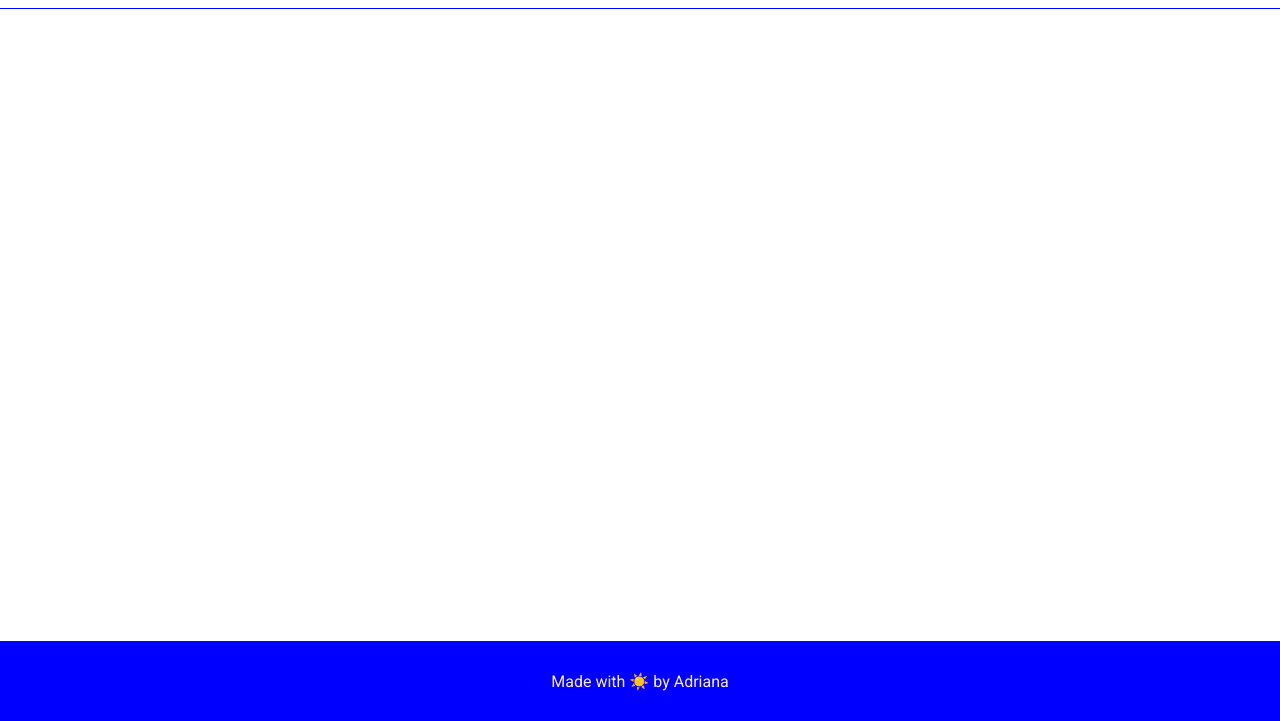
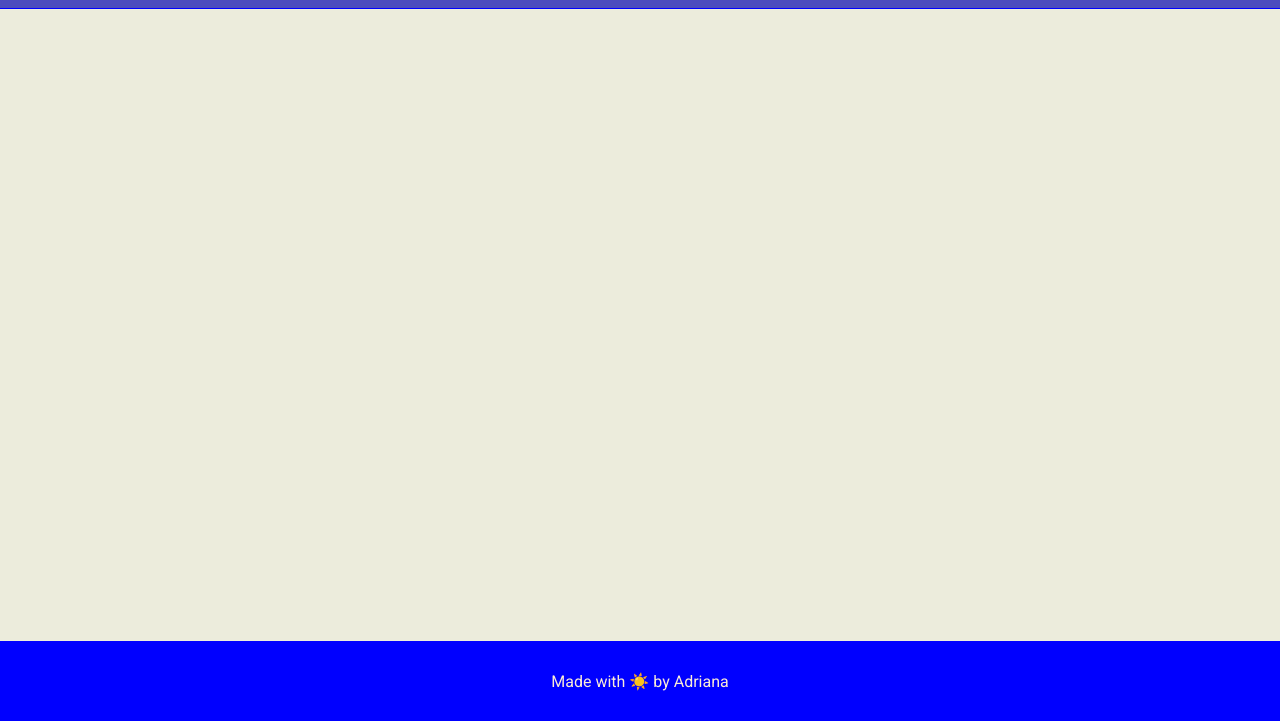
Before and after one commit to adrianammt/rick-and-morty-app, a website built with Vite: page index.html in a window 1280 px wide. Shown: the part 79-800 px from the top of the page. Built offline with nearby package versions, Linux system fonts and the light colour scheme.

Commit message:
Add variables to all colors

```diff
--- a/src/styles/_colors.css
+++ b/src/styles/_colors.css
@@ -1,3 +1,10 @@
 :root {
-  /* Define your variable colors here */
+  --structure-bg-color1: #4c4cbe;
+  --structure-bg-color2: #ececdc;
+  --button-bg-color: #e9b951;
+  --button-active-bg-color: #e9a251;
+  --card-allStatus-bg-color: #eeebeb;
+  --card-alive-bg-color: #478847;
+  --card-dead-bg-color: black;
+  --card-unknown-bg-color: #ecc47a;
 }
```
